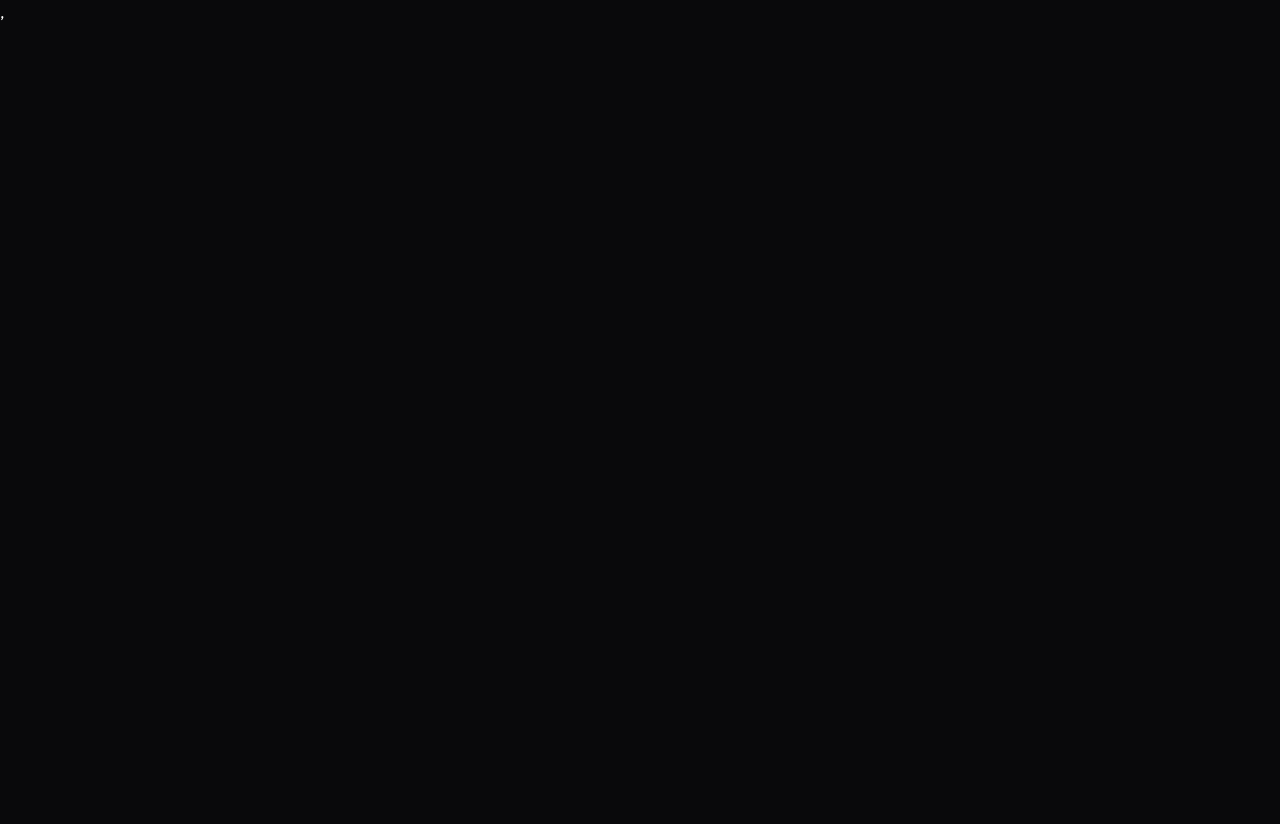
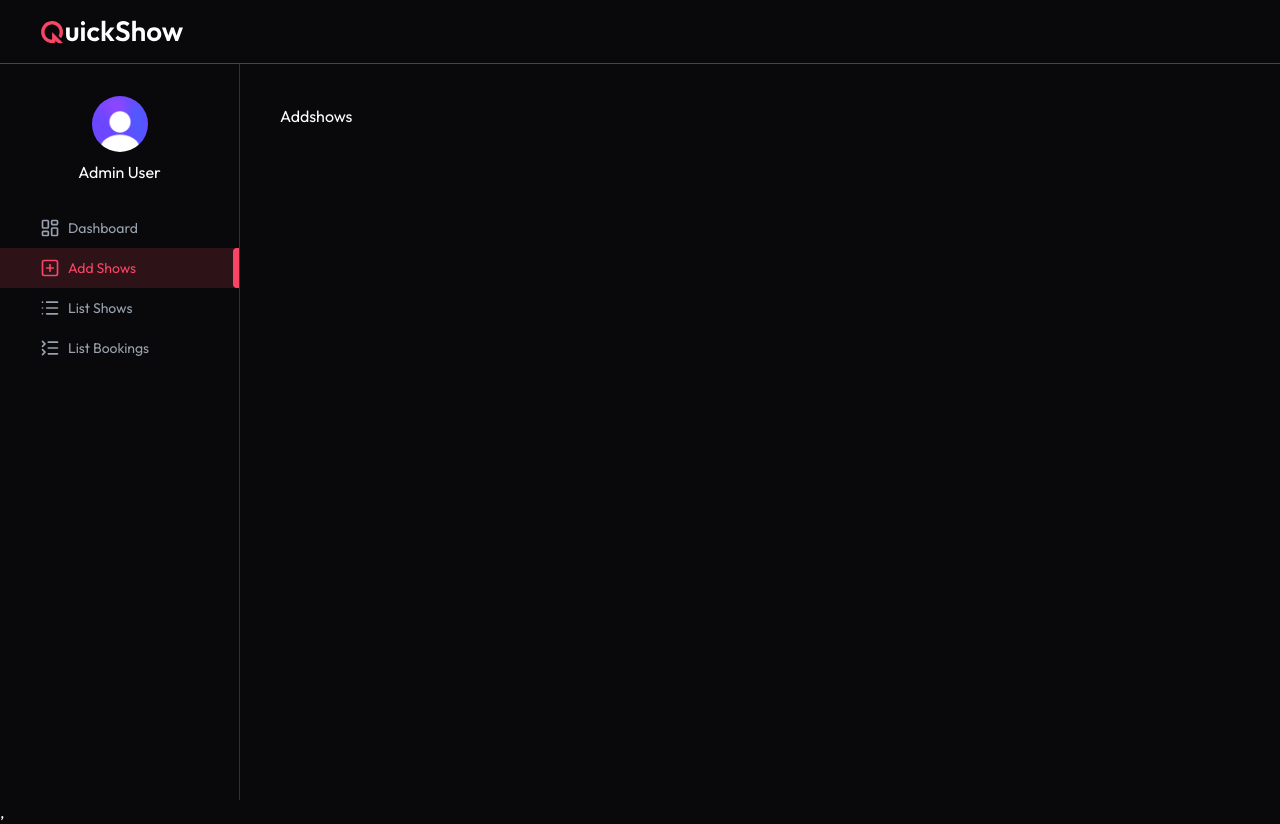
Before and after one commit to Piyush051104/MOVIETICKETBOOKING, a React (Vite) app in the folder client/: page /admin/add-shows in a window 1280 px wide. Before the commit this address had no page. Before the commit the page ends 800 px from the top, so only its background shows below. Built offline with nearby package versions, Linux system fonts and the light colour scheme.

Commit message:
adminnavbar

```diff
--- a/client/src/App.jsx
+++ b/client/src/App.jsx
@@ -9,6 +9,11 @@ import Mybookings from './pages/Mybookings'
 import Favourite from './pages/Favourite'
 import { Toaster } from 'react-hot-toast'
 import Footer from './components/Footer'
+import Layout from './pages/admin/Layout'
+import Dashboard from './pages/admin/Dashboard'
+import ListBookings from './pages/admin/ListBookings'
+import ListShows from './pages/admin/ListShows'
+import Addshows from './pages/admin/Addshows'
 const App = () => {
   const isAdminRoute = useLocation().pathname.startsWith('/admin');
   return (
@@ -23,6 +28,12 @@ const App = () => {
         <Route path='/movies/:id/:date' element={<SeatLayout/>} />
         <Route path='/my-bookings' element={<Mybookings/>} />
         <Route path='/favourites' element={<Favourite/>} />
+        <Route path ='/admin/*' element = {<Layout/>}>
+            <Route index element={<Dashboard/>}/>
+            <Route path = 'list-bookings' element={<ListBookings/>}/>
+            <Route path = 'list-shows' element={<ListShows/>}/>
+            <Route path = 'add-shows' element={<Addshows/>}/>
+        </Route>
       </Routes>
       {!isAdminRoute && <Footer/>}
     </>
--- /dev/null
+++ b/client/src/components/admin/AdminNavBar.jsx
@@ -0,0 +1,15 @@
+import React from 'react'
+import { Link } from 'react-router-dom'
+import { assets } from '../../assets/assets'
+
+const AdminNavBar = () => {
+  return (
+    <div className='flex items-center justify-between px-6 md:px-10 h-16 border-b border-gray-300/30'>
+      <Link to="/">
+      <img src={assets.logo} alt="logo" className="w-36 h-auto"/>
+      </Link>
+    </div>
+  )
+}
+
+export default AdminNavBar
--- /dev/null
+++ b/client/src/components/admin/AdminSideBar.jsx
@@ -0,0 +1,42 @@
+import { LayoutDashboardIcon, ListCollapseIcon, ListIcon, PlusSquareIcon } from 'lucide-react'
+import React from 'react'
+import { NavLink } from 'react-router-dom'
+import { assets } from '../../assets/assets'
+
+const AdminSideBar = () => {
+
+    const user = {
+        firstName: 'Admin',
+        lastName: 'User',
+        imageUrl: assets.profile,
+    }
+
+    const adminNavlinks = [
+        { name: 'Dashboard', path: '/admin', icon: LayoutDashboardIcon },
+        { name: 'Add Shows', path: '/admin/add-shows', icon: PlusSquareIcon },
+        { name: 'List Shows', path: '/admin/list-shows', icon: ListIcon },
+        { name: 'List Bookings', path: '/admin/list-bookings', icon: ListCollapseIcon },
+    ]
+
+  return (
+    <div className='h-[calc(100vh-64px)] md:flex flex-col items-center pt-8 max-w-13 md:max-w-60 w-full border-r border-gray-300/20 text-sm'>
+      <img className='h-9 md:h-14 w-9 md:w-14 rounded-full mx-auto' src={user.imageUrl} alt="sidebar" />
+      <p className='mt-2 text-base max-md:hidden'>{user.firstName} {user.lastName}</p>
+      <div className='w-full'>
+        {adminNavlinks.map((link, index)=>(
+            <NavLink key={index} to={link.path} end className={({ isActive }) => `relative flex items-center max-md:justify-center gap-2 w-full py-2.5 min-md:pl-10 first:mt-6 text-gray-400 ${isActive && 'bg-primary/15 text-primary group'}`}>
+                {({ isActive })=>(
+                    <>
+                        <link.icon className="w-5 h-5" />
+                        <p className="max-md:hidden">{link.name}</p>
+                        <span className={`w-1.5 h-10 rounded-l right-0 absolute ${isActive && 'bg-primary'}`} />
+                    </>
+                )}
+            </NavLink>
+        ))}
+      </div>
+    </div>
+  )
+}
+
+export default AdminSideBar
--- /dev/null
+++ b/client/src/pages/admin/AddShows.jsx
@@ -0,0 +1,9 @@
+import React from 'react'
+
+const Addshows = () => {
+  return (
+    <div>Addshows</div>
+  )
+}
+
+export default Addshows
--- /dev/null
+++ b/client/src/pages/admin/Dashboard.jsx
@@ -0,0 +1,9 @@
+import React from 'react'
+
+const Dashboard = () => {
+  return (
+    <div>Dashboard</div>
+  )
+}
+
+export default Dashboard
--- /dev/null
+++ b/client/src/pages/admin/Layout.jsx
@@ -0,0 +1,19 @@
+import React from 'react'
+import AdminNavBar from '../../components/admin/AdminNavBar'
+import AdminSideBar from '../../components/admin/AdminSideBar'
+import { Outlet } from 'react-router-dom'
+const Layout = () => {
+  return (
+     <>
+      <AdminNavBar />
+      <div className='flex'>
+        <AdminSideBar/>
+        <div className='flex-1 px-4 py-10 md:px-10 h-[calc(100vh-64px)] overflow-y-auto'>
+            <Outlet />
+        </div>
+      </div>
+    </>
+  )
+}
+
+export default Layout
--- /dev/null
+++ b/client/src/pages/admin/ListBookings.jsx
@@ -0,0 +1,9 @@
+import React from 'react'
+
+const ListBookings = () => {
+  return (
+    <div>ListBookings</div>
+  )
+}
+
+export default ListBookings
--- /dev/null
+++ b/client/src/pages/admin/ListShows.jsx
@@ -0,0 +1,9 @@
+import React from 'react'
+
+const ListShows = () => {
+  return (
+    <div>ListShows</div>
+  )
+}
+
+export default ListShows
```
